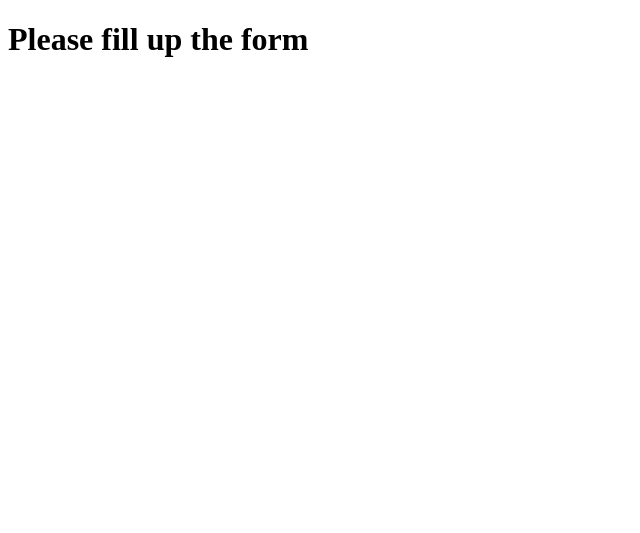
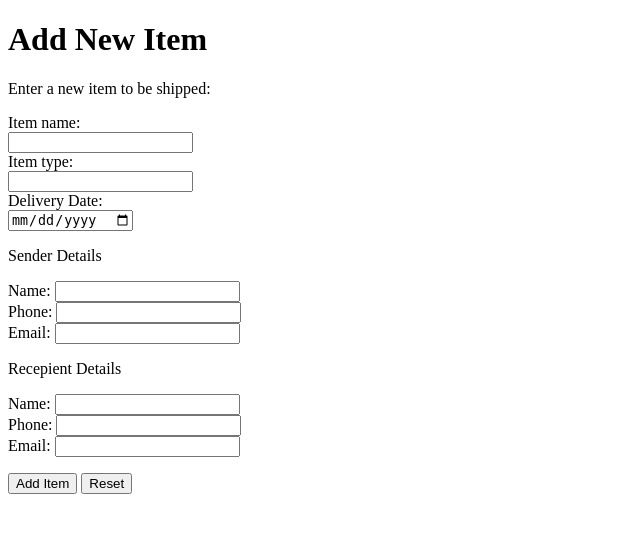
Before and after one commit to prezgamer/LogisticStart-Application, a Django app: page /form/ in a window 1280 px wide. Shown: the top 533 px of the page, without its empty margins (0-640 px from the left). Run offline with Django 5.2, Linux system fonts and the light colour scheme.

Commit message:
Update form.html

```diff
--- a/django_web_project/django_project/logisticstart/templates/logisticstart/form.html
+++ b/django_web_project/django_project/logisticstart/templates/logisticstart/form.html
@@ -1,9 +1,39 @@
 <!DOCTYPE html>
 <head>
-    <title>
-
-    </title>
+    <title>Add New Item</title>
 </head>
 <body>
-    <h1>Please fill up the form</h1>
+    <header>
+        <h1>Add New Item</h1>
+    </header>
+
+    <section>
+        <p>Enter a new item to be shipped:</p>
+        <form>
+            <label>Item name:</label><br>
+            <input type="text" id="item_name"><br>
+            <label>Item type:</label><br>
+            <input type="text" id="item_type"><br>
+            <label>Delivery Date:</label><br>
+            <input type="date" id="delivery_date"><br>
+            <p>Sender Details</p>
+            <label>Name:</label>
+            <input type="text" id="sender_name"><br>
+            <label>Phone:</label>
+            <input type="number" id="sender_phone"><br>
+            <label>Email:</label>
+            <input type="email" id="sender_email"><br>
+            <p>Recepient Details</p>
+            <label>Name:</label>
+            <input type="text" id="recepient_name"><br>
+            <label>Phone:</label>
+            <input type="number" id="recepient_phone"><br>
+            <label>Email:</label>
+            <input type="email" id="recepient_email"><br>
+            <p></p>
+            <input type="submit" value="Add Item">
+            <input type="reset" value="Reset">
+        </form>
+    </section>
+
 </body>
```
